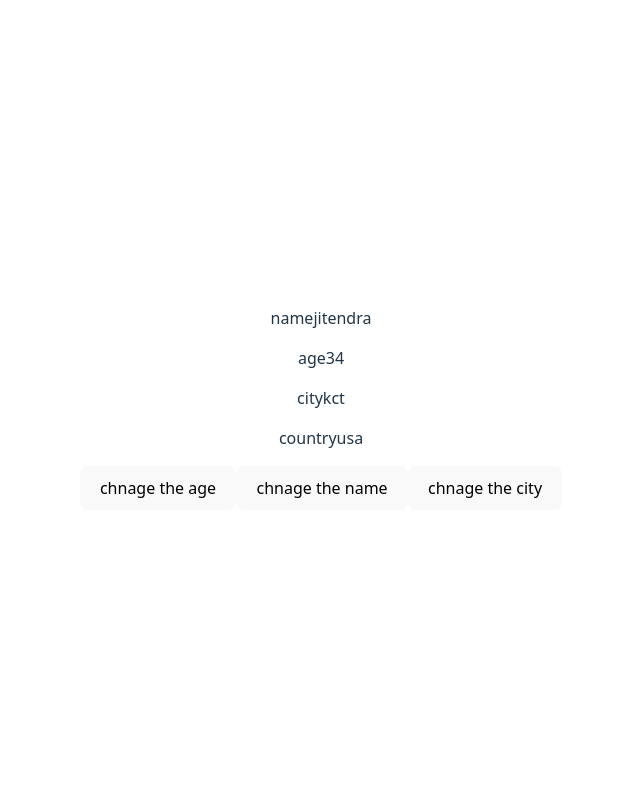
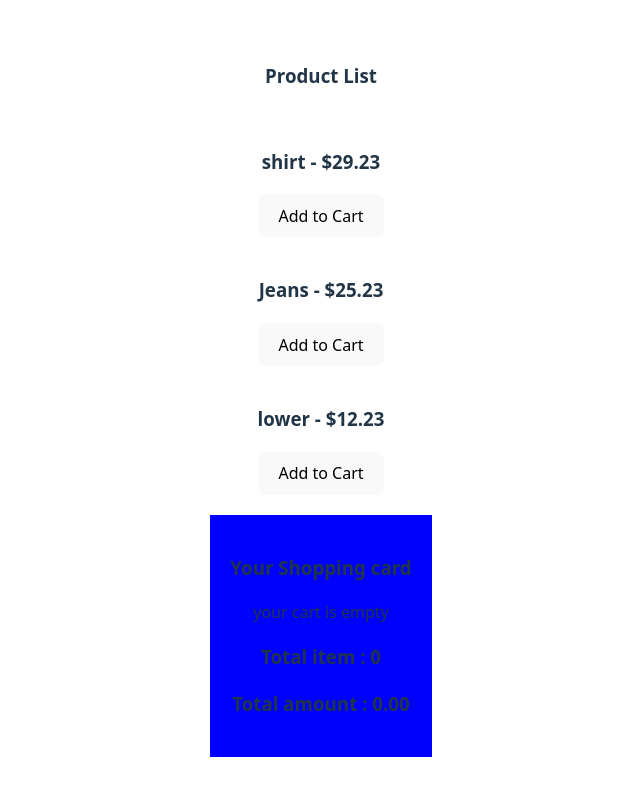
Before and after one commit to jitendra-191906/React-Advanced-with-Vite, a React (Vite) app: page / in a window 1280 px wide. Shown: the top 796 px of the page, without its empty margins (319-959 px from the left). Built offline with nearby package versions, Linux system fonts and the light colour scheme.

Commit message:
shopping card added

```diff
--- a/src/App.jsx
+++ b/src/App.jsx
@@ -13,26 +13,37 @@ import { StateManagement } from "./Components/State/StateManagement";
 import { Loginout } from "./Components/State/Loginout";
 import { Batching } from "./Components/Batching";
 import { TestObj } from "./Components/Object/TestObj";
-
-
+import { ArrayObj } from "./Components/Array";
+import { Usercount } from "./Components/Hooks/Usercount";
+import { ShoppingCart } from "./Components/Hooks/ShoppingCart";
+ArrayObj;
 function App() {
-
   return (
     <>
-      <TestObj />
+      <div
+        style={{
+          display: "flex",
+          flexDirection: "column",
+          gap: 20,
+          justifyContent: "space-between",
+        }}
+      >
+        <ShoppingCart />
+        {/* <Usercount /> */}
+        {/* <ArrayObj /> */}
+        {/* <TestObj />
 
-      {/* <Batching />
+        <Batching />
         <Loginout />
         <StateManagement />
 
         <ParrentCom />
         <ParrentCom1 />
-      <EventHandle text='Like' />
-      <EventHandle text='BookMark' />
-
+        <EventHandle text="Like" />
+        <EventHandle text="BookMark" />
 
         <Aleart> This is sucess message </Aleart>
-      <Aleart type="error" > This is error message </Aleart>
+        <Aleart type="error"> This is error message </Aleart>
 
         <RanderList />
         <Ifelse name="jitu" isOnline={true} hidden={true} premium={true} />
@@ -44,12 +55,11 @@ function App() {
         <SpredOp id="123" />
 
         <Children>
-        <h1>name : rakesh
-
-        </h1>
+          <h1>name : rakesh</h1>
           <h1>role : manager</h1>
           <h1>age : 45</h1>
         </Children> */}
+      </div>
     </>
   );
 }
--- /dev/null
+++ b/src/Components/Array.jsx
@@ -0,0 +1,53 @@
+import { useState } from "react";
+
+export const ArrayObj = () => {
+  const [items, setitem] = useState([
+    {
+      id: 1,
+      text: "Heelo",
+      done: false,
+    },
+
+    {
+      id: 2,
+      text: "World",
+      done: false,
+    },
+  ]);
+  const handleDelete = (id) => {
+    setitem(items.filter((item) => item.id != id));
+  };
+
+  const update = () => {};
+
+  const addItem = () => {
+    const newitem = {
+      id: 3,
+      text: "jitu",
+      done: false,
+    };
+    //     setitem([...items, newitem]);
+    setitem(items.concat(newitem));
+  };
+
+  return (
+    <>
+      <div>
+        <ul>
+          {items.map((item) => {
+            return (
+              <>
+                <li key={item.id}>
+                  {" "}
+                  {item.text}
+                  <button onClick={() => handleDelete(item.id)}>Delete</button>
+                </li>
+              </>
+            );
+          })}
+        </ul>
+        <button onClick={addItem}>ADD items</button>
+      </div>
+    </>
+  );
+};
--- a/src/Components/Batching.tsx
+++ b/src/Components/Batching.tsx
@@ -1,21 +1,28 @@
-
-import { useState } from "react"
-export const Batching =()=>{
-      const [count,setcount]=useState(0);
-      const [name,setname]= useState("")
-      let islogin=true
-console.log("components rander")
-      const handleClick =()=>{
-            setcount(count+1)
-            setname("update")
-            islogin=false
-      }
-      return(
-            <>
-            <p>counter : {count}</p>
-            <p>name : {name}</p>
-            <p>{islogin ? "yes":"no"}</p>
-            <button onClick={handleClick}>update all three</button>
-            </>
-      )
-}
+import { useState } from "react";
+export const Batching = () => {
+  const [count, setcount] = useState(0);
+  const [name, setname] = useState("");
+  let islogin = true;
+  console.log("components rander");
+  const handleClick = () => {
+    setcount(count + 1);
+    setname("update");
+    islogin = false;
+  };
+  return (
+    <>
+      <div
+        style={{
+          backgroundColor: "lightgreen",
+          padding: 20,
+          borderRadius: 20,
+        }}
+      >
+        <p>counter : {count}</p>
+        <p>name : {name}</p>
+        <p>{islogin ? "yes" : "no"}</p>
+        <button onClick={handleClick}>update all three</button>
+      </div>
+    </>
+  );
+};
--- /dev/null
+++ b/src/Components/Hooks/ShoppingCart.jsx
@@ -0,0 +1,203 @@
+import React from "react";
+import { useReducer } from "react";
+const initial = {
+  items: [],
+  totalAmount: 0,
+  totalItems: 0,
+};
+const reducer = (state, action) => {
+  //retuen new state based on the action
+  switch (action.type) {
+    case "add_item": {
+      const existingItemIndex = state.items.findIndex(
+        (item) => item.id === action.payload.id,
+      );
+      let updatedItem;
+      if (existingItemIndex >= 0) {
+        updatedItem = [...state.items];
+        updatedItem[existingItemIndex] = {
+          ...updatedItem[existingItemIndex],
+          quantity: updatedItem[existingItemIndex].quantity + 1,
+        };
+      } else {
+        updatedItem = [
+          ...state.items,
+          {
+            ...action.payload,
+            quantity: 1,
+          },
+        ];
+      }
+      return {
+        ...state,
+        items: updatedItem,
+        totalAmount: updatedItem.reduce(
+          (total, item) => total + item.price * item.quantity,
+          0,
+        ),
+        totalItems: updatedItem.reduce(
+          (total, item) => total + item.quantity,
+          0,
+        ),
+      };
+    }
+    case "remove_item": {
+      const filterItems = state.items.filter(
+        (item) => item.id !== action.payload.id,
+      );
+      return {
+        ...state,
+        items: filterItems,
+        totalAmount: filterItems.reduce(
+          (total, item) => total + item.price * item.quantity,
+          0,
+        ),
+        totalItems: filterItems.reduce(
+          (total, item) => total + item.quantity,
+          0,
+        ),
+      };
+    }
+    case "update_item": {
+      if (action.payload.quantity === 0) {
+        reducer(state, {
+          type: "remove_item",
+          payload: { id: action.payload.id },
+        });
+      }
+      const updatedQuantityItem = state.items.map((item) =>
+        item.id === action.payload.id
+          ? { ...item, quantity: action.payload.quantity }
+          : item,
+      );
+
+      return {
+        ...state,
+        items: updatedQuantityItem,
+        totalAmount: updatedQuantityItem.reduce(
+          (total, item) => total + item.price * item.quantity,
+          0,
+        ),
+        totalItems: updatedQuantityItem.reduce(
+          (total, item) => total + item.quantity,
+          0,
+        ),
+      };
+    }
+
+    case "clear":
+      return initial;
+    default:
+      return state;
+  }
+};
+const products = [
+  {
+    id: 1,
+    name: "shirt",
+    price: 29.23,
+  },
+  {
+    id: 2,
+    name: "Jeans",
+    price: 25.23,
+  },
+  {
+    id: 3,
+    name: "lower",
+    price: 12.23,
+  },
+];
+
+export const ShoppingCart = () => {
+  const [state, dispatch] = useReducer(reducer, initial);
+  return (
+    <>
+      <h3>Product List</h3>
+      {products.map((product) => (
+        <div key={product.id}>
+          <h3>
+            {product.name} - ${product.price}
+          </h3>
+          <button
+            onClick={() =>
+              dispatch({
+                type: "add_item",
+                payload: product,
+              })
+            }
+          >
+            Add to Cart
+          </button>
+        </div>
+      ))}
+      <div
+        style={{
+          backgroundColor: "blue",
+          padding: 20,
+          gap: 20,
+        }}
+      >
+        <h3>Your Shopping card</h3>
+        {state.items.length === 0 ? (
+          <p>your cart is empty</p>
+        ) : (
+          <div>
+            {state.items.map((item) => (
+              <div key={item.id}>
+                <p>
+                  {item.name}-${item.price} * {item.quantity}
+                </p>
+                <button
+                  onClick={() =>
+                    dispatch({
+                      type: "update_item",
+                      payload: { id: item.id, quantity: item.quantity - 1 },
+                    })
+                  }
+                >
+                  -
+                </button>
+                <button
+                  onClick={() =>
+                    dispatch({
+                      type: "update_item",
+                      payload: { id: item.id, quantity: item.quantity + 1 },
+                    })
+                  }
+                >
+                  +
+                </button>
+
+                <button
+                  onClick={() =>
+                    dispatch({
+                      type: "remove_item",
+                      payload: { id: item.id },
+                    })
+                  }
+                >
+                  remove
+                </button>
+              </div>
+            ))}
+          </div>
+        )}
+
+        <h3>Total item : {state.totalItems}</h3>
+        <h3>Total amount : {state.totalAmount.toFixed(2)}</h3>
+        {state.items.length > 0 && (
+          <button
+            onClick={() =>
+              dispatch({
+                type: "clear",
+              })
+            }
+          >
+            clear cart
+          </button>
+        )}
+      </div>
+    </>
+  );
+};
--- /dev/null
+++ b/src/Components/Hooks/Usercount.jsx
@@ -0,0 +1,36 @@
+import { useReducer } from "react";
+
+const initialCount = 0;
+const reducer = (state, action) => {
+  switch (action) {
+    case "Increment":
+      return state + 1;
+    case "Decrement":
+      return state - 1;
+    case "reset":
+      return initialCount;
+    default:
+      return state;
+  }
+};
+export const Usercount = () => {
+  const [count, dispatch] = useReducer(reducer, initialCount);
+  return (
+    <>
+      <div
+        style={{
+          backgroundColor: "yellow",
+          padding: 20,
+          gap: 20,
+        }}
+      >
+        {" "}
+        <h1>Using UseReducer</h1>
+        <p>counter :{count}</p>
+        <button onClick={() => dispatch("Increment")}>Increment</button>
+        <button onClick={() => dispatch("Decrement")}>Decrement</button>
+        <button onClick={() => dispatch("reset")}>Reset</button>
+      </div>
+    </>
+  );
+};
--- a/src/Components/Object/TestObj.jsx
+++ b/src/Components/Object/TestObj.jsx
@@ -35,14 +35,29 @@ export const TestObj = () => {
   };
   return (
     <>
-      <p> name{user.name}</p>
-      <p>age{user.age}</p>
-      <p> city{user.address.city}</p>
-      <p> country{user.address.country}</p>
-
-      <button onClick={handleAge}>chnage the age </button>
-      <button onClick={handlename}>chnage the name </button>
-      <button onClick={handlecity}>chnage the city </button>
+      <div
+        style={{
+          backgroundColor: "lightblue",
+          padding: 20,
+          borderRadius: 20,
+        }}
+      >
+        <p> Name: {user.name}</p>
+        <p>Age: {user.age}</p>
+        <p> City:{user.address.city}</p>
+        <p> Country: {user.address.country}</p>
+        <div
+          style={{
+            display: "flex",
+            justifyContent: "space-between",
+            gap: 20,
+          }}
+        >
+          <button onClick={handleAge}>chnage the age </button>
+          <button onClick={handlename}>chnage the name </button>
+          <button onClick={handlecity}>chnage the city </button>
+        </div>
+      </div>
     </>
   );
 };
```
Lines whose indentation alone changed are shown as unchanged.
